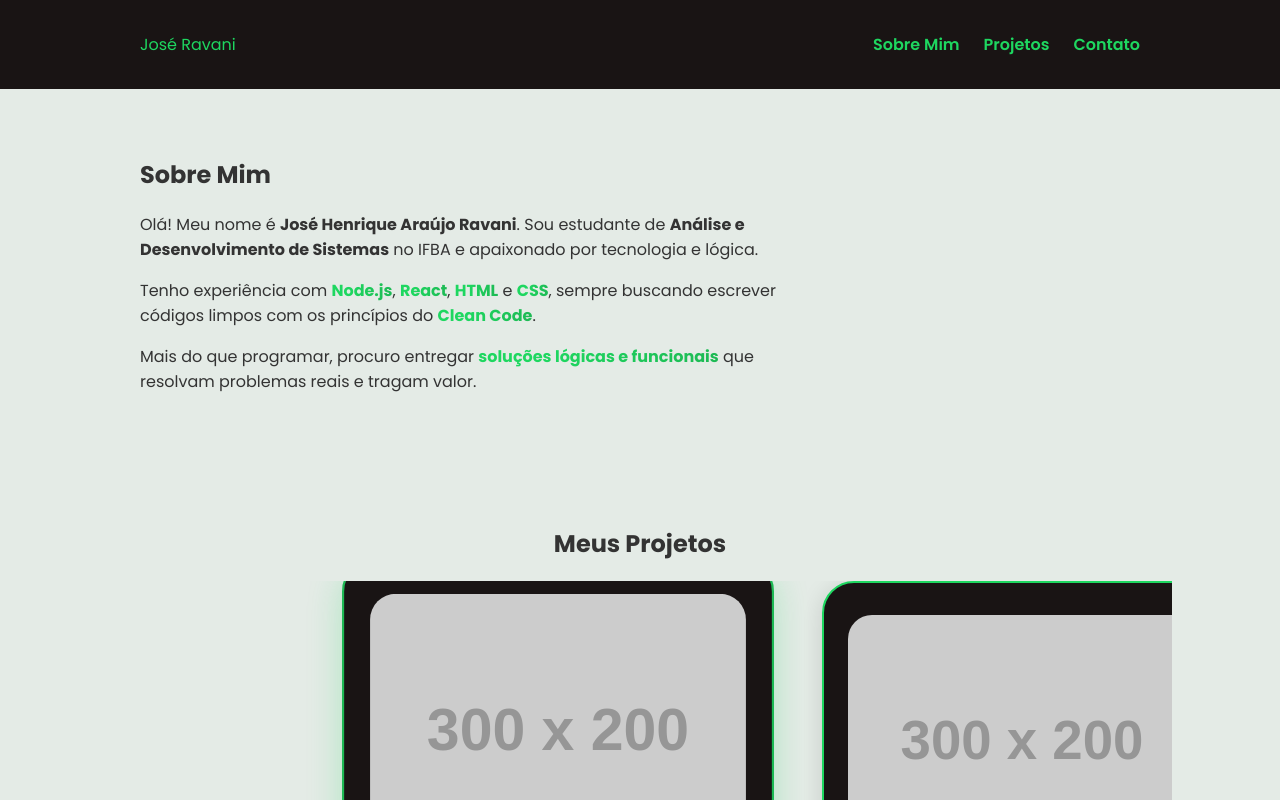
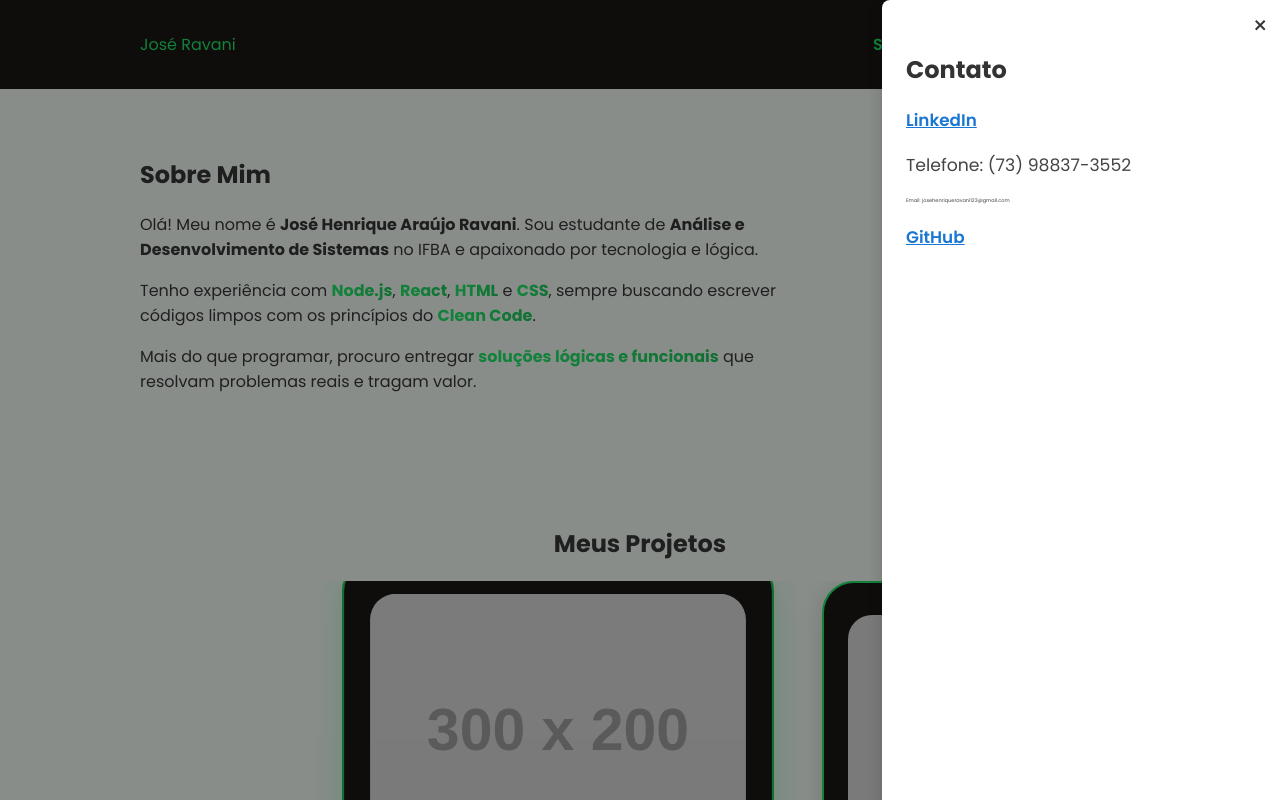
Before and after one commit to JoseRavanI/Portfolio, a plain HTML site: page index.html in a window 1280 px wide. Both pictures are taken after a click on the link "Contato". Shown: the top 800 px of the page. Drawn offline with Linux system fonts and the light colour scheme; placeholder pictures from the web are drawn by us.

Commit message:
Update styles.css

```diff
--- a/css/styles.css
+++ b/css/styles.css
@@ -228,3 +228,79 @@ section {
   border-bottom: 2px solid #e0e0e0;
   background: #f8f8f8;
 }
+
+/* ...existing code... */
+.modal {
+  display: block;
+  position: fixed;
+  z-index: 1000;
+  top: 0; right: 0;
+  width: 100%; height: 100%;
+  pointer-events: none;
+  background: transparent;
+  transition: background 0.3s;
+}
+.modal-content {
+  position: absolute;
+  top: 0; right: -400px;
+  width: 350px;
+  max-width: 90vw;
+  height: 100%;
+  background: #fff;
+  box-shadow: -2px 0 16px rgba(0,0,0,0.15);
+  padding: 2rem 1.5rem;
+  border-radius: 8px 0 0 8px;
+  transition: right 0.4s cubic-bezier(.77,0,.18,1);
+}
+.modal.active {
+  pointer-events: auto;
+  background: rgba(0,0,0,0.4);
+  transition: background 0.3s;
+}
+.modal.active .modal-content {
+  right: 0;
+  transition: right 0.4s cubic-bezier(.77,0,.18,1);
+}
+.modal:not(.active) .modal-content {
+  right: -400px;
+}
+.close-btn {
+  position: absolute;
+  top: 8px; right: 12px;
+  font-size: 1.5rem;
+  cursor: pointer;
+}
+/* ...existing code... */
+
+.modal-content ul {
+  list-style: none;
+  padding: 0;
+  margin: 0;
+}
+.modal-content li {
+  margin-bottom: 1.2rem;
+  font-family: 'Poppins', Arial, sans-serif;
+  font-size: 1.05rem;
+  color: #222;
+  padding: 0;
+}
+.modal-content a {
+  color: #1976d2;
+  text-decoration: underline;
+  font-weight: 600;
+  font-family: 'Poppins', Arial, sans-serif;
+  font-size: 1.05rem;
+}
+.modal-content li:not(:has(a)) {
+  color: #444;
+  font-weight: 500;
+  font-family: 'Poppins', Arial, sans-serif;
+  font-size: 1.08rem;
+}
+
+.modal-content .email-info {
+  font-size: 5px;
+  color: #444;
+  font-family: 'Poppins', Arial, sans-serif;
+  font-weight: 500;
+}
```
